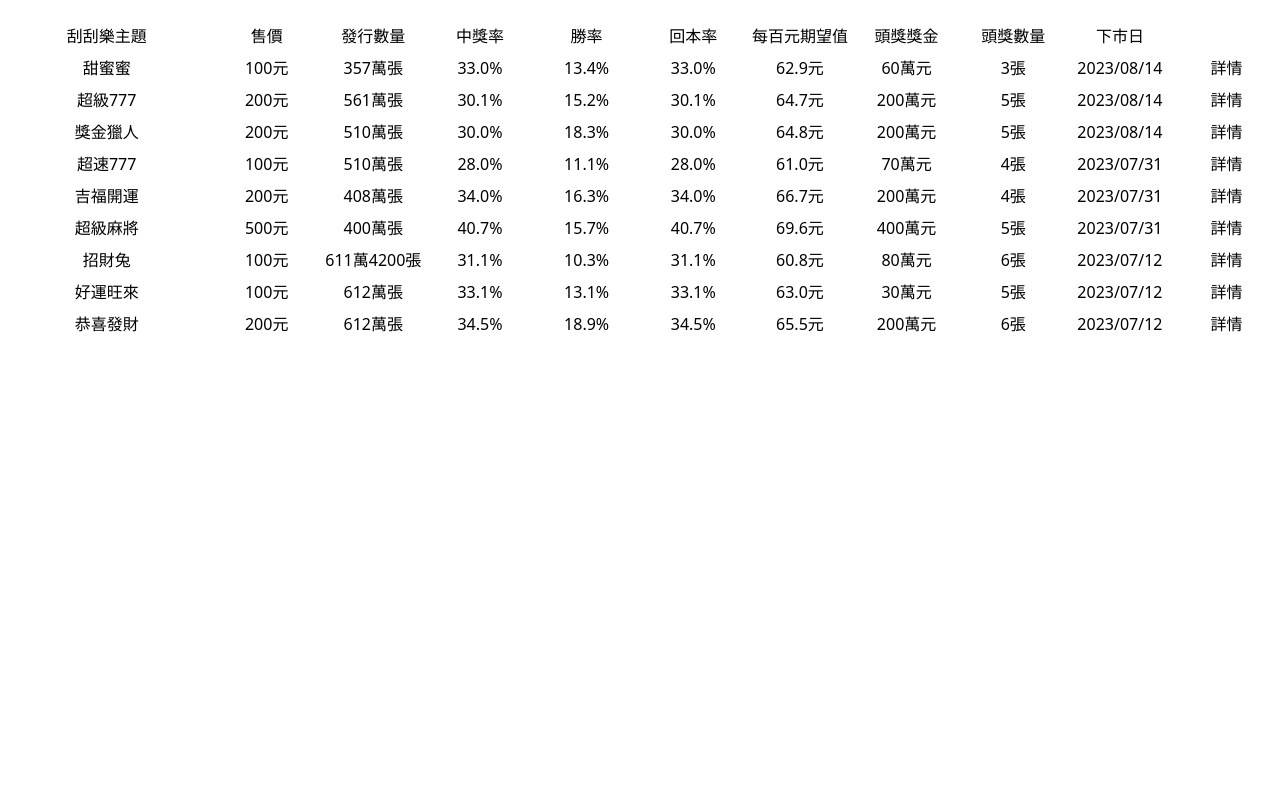
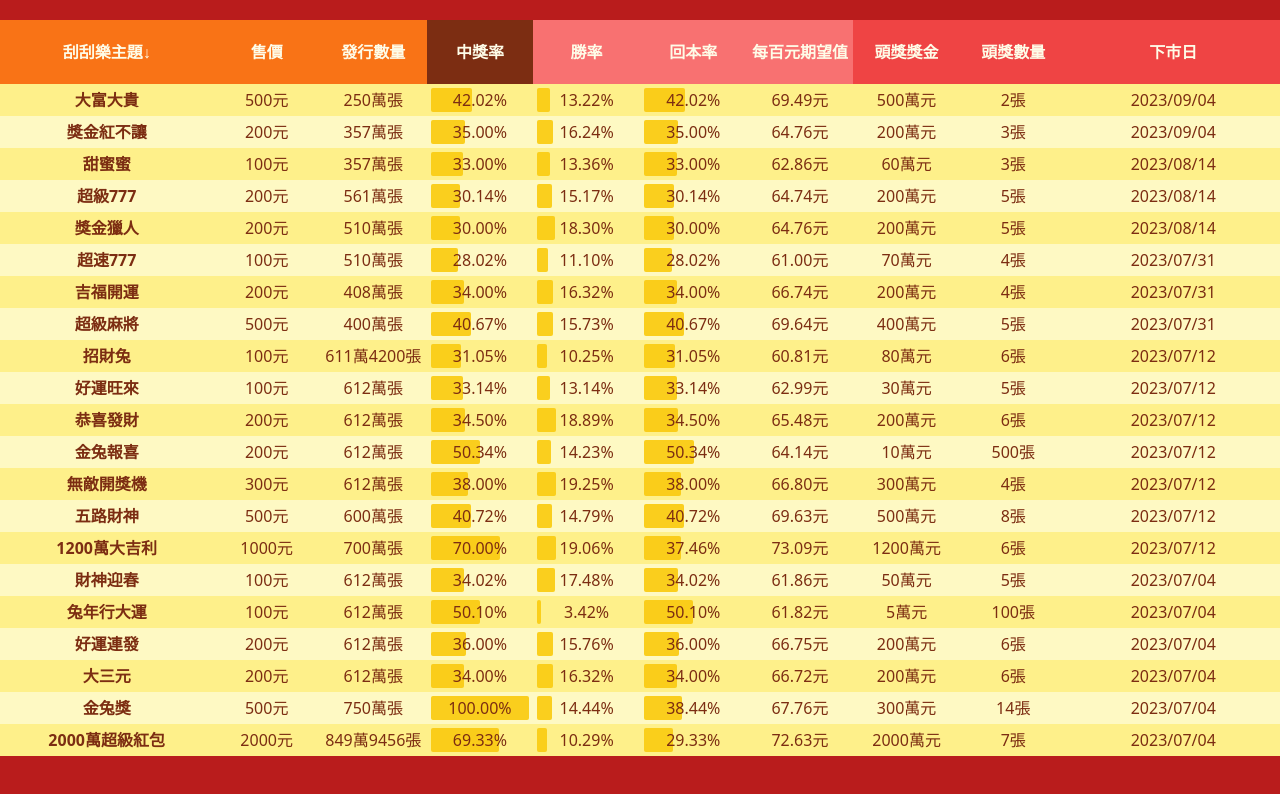
Before and after one commit to r3399r/antares, a React (Create React App) app in the folder frontend/: page / in a window 1280 px wide. Shown: the top 794 px of the page. Built offline with nearby package versions, Linux system fonts and the light colour scheme.

Commit message:
improve ui

```diff
--- a/frontend/package.json
+++ b/frontend/package.json
@@ -20,6 +20,7 @@
   },
   "dependencies": {
     "bignumber.js": "^9.1.1",
+    "classnames": "^2.3.2",
     "react": "^18.2.0",
     "react-dom": "^18.2.0",
     "react-router-dom": "^6.8.1",
--- a/frontend/src/constant/Instant.ts
+++ b/frontend/src/constant/Instant.ts
@@ -1,6 +1,44 @@
 import { Instant } from 'src/model/Instant';
 
 export const instants: Instant[] = [
+  {
+    id: '4616',
+    topic: '大富大貴',
+    cost: 500,
+    total: 2500000,
+    closeDate: '2023/09/04',
+    structure: [
+      { prize: 5000000, count: 2 },
+      { prize: 100000, count: 50 },
+      { prize: 50000, count: 100 },
+      { prize: 10000, count: 2600 },
+      { prize: 5000, count: 50000 },
+      { prize: 2000, count: 16000 },
+      { prize: 1000, count: 81800 },
+      { prize: 600, count: 180000 },
+      { prize: 500, count: 720000 },
+    ],
+  },
+  {
+    id: '4615',
+    topic: '獎金紅不讓',
+    cost: 200,
+    total: 3570000,
+    closeDate: '2023/09/04',
+    structure: [
+      { prize: 2000000, count: 3 },
+      { prize: 50000, count: 18 },
+      { prize: 10000, count: 100 },
+      { prize: 5000, count: 1441 },
+      { prize: 3000, count: 2845 },
+      { prize: 2000, count: 5282 },
+      { prize: 1500, count: 28569 },
+      { prize: 1000, count: 107189 },
+      { prize: 500, count: 77374 },
+      { prize: 300, count: 356978 },
+      { prize: 200, count: 669704 },
+    ],
+  },
   {
     id: '4614',
     topic: '甜蜜蜜',
@@ -179,4 +217,196 @@ export const instants: Instant[] = [
       { prize: 200, count: 955164 },
     ],
   },
+  {
+    id: '4605',
+    topic: '金兔報喜',
+    cost: 200,
+    total: 6120000,
+    closeDate: '2023/07/12',
+    structure: [
+      { prize: 100000, count: 500 },
+      { prize: 10000, count: 150 },
+      { prize: 5000, count: 203 },
+      { prize: 2000, count: 8329 },
+      { prize: 1000, count: 12207 },
+      { prize: 500, count: 85724 },
+      { prize: 300, count: 763757 },
+      { prize: 200, count: 2209856 },
+    ],
+  },
+  {
+    id: '4604',
+    topic: '無敵開獎機',
+    cost: 300,
+    total: 6120000,
+    closeDate: '2023/07/12',
+    structure: [
+      { prize: 3000000, count: 4 },
+      { prize: 100000, count: 36 },
+      { prize: 10000, count: 141 },
+      { prize: 5000, count: 1535 },
+      { prize: 2000, count: 8811 },
+      { prize: 1500, count: 52680 },
+      { prize: 1000, count: 323062 },
+      { prize: 800, count: 151050 },
+      { prize: 500, count: 640750 },
+      { prize: 300, count: 1147656 },
+    ],
+  },
+  {
+    id: '4603',
+    topic: '五路財神',
+    cost: 500,
+    total: 6000000,
+    closeDate: '2023/07/12',
+    structure: [
+      { prize: 5000000, count: 8 },
+      { prize: 100000, count: 42 },
+      { prize: 50000, count: 165 },
+      { prize: 10000, count: 672 },
+      { prize: 5000, count: 127920 },
+      { prize: 2000, count: 57600 },
+      { prize: 1000, count: 220800 },
+      { prize: 600, count: 480000 },
+      { prize: 500, count: 1555920 },
+    ],
+  },
+  {
+    id: '4602',
+    topic: '1200萬大吉利',
+    cost: 1000,
+    total: 7000000,
+    closeDate: '2023/07/12',
+    structure: [
+      { prize: 12000000, count: 6 },
+      { prize: 1000000, count: 175 },
+      { prize: 100000, count: 225 },
+      { prize: 50000, count: 448 },
+      { prize: 10000, count: 2800 },
+      { prize: 5000, count: 56000 },
+      { prize: 2000, count: 619640 },
+      { prize: 1500, count: 425600 },
+      { prize: 1200, count: 229600 },
+      { prize: 1000, count: 1288000 },
+      { prize: 500, count: 2277800 },
+    ],
+  },
+  {
+    id: '4601',
+    topic: '財神迎春',
+    cost: 100,
+    total: 6120000,
+    closeDate: '2023/07/04',
+    structure: [
+      { prize: 500000, count: 5 },
+      { prize: 50000, count: 20 },
+      { prize: 10000, count: 29 },
+      { prize: 5000, count: 37 },
+      { prize: 2000, count: 157 },
+      { prize: 1000, count: 610 },
+      { prize: 800, count: 1093 },
+      { prize: 500, count: 195893 },
+      { prize: 200, count: 871873 },
+      { prize: 100, count: 1012235 },
+    ],
+  },
+  {
+    id: '4600',
+    topic: '兔年行大運',
+    cost: 100,
+    total: 6120000,
+    closeDate: '2023/07/04',
+    structure: [
+      { prize: 50000, count: 100 },
+      { prize: 5000, count: 200 },
+      { prize: 2000, count: 2555 },
+      { prize: 1500, count: 4417 },
+      { prize: 1000, count: 7346 },
+      { prize: 800, count: 13445 },
+      { prize: 500, count: 58747 },
+      { prize: 300, count: 39171 },
+      { prize: 200, count: 83377 },
+      { prize: 100, count: 2856747 },
+    ],
+  },
+  {
+    id: '4599',
+    topic: '好運連發',
+    cost: 200,
+    total: 6120000,
+    closeDate: '2023/07/04',
+    structure: [
+      { prize: 2000000, count: 6 },
+      { prize: 50000, count: 20 },
+      { prize: 10000, count: 149 },
+      { prize: 5000, count: 2452 },
+      { prize: 2000, count: 22047 },
+      { prize: 1500, count: 73402 },
+      { prize: 1000, count: 146911 },
+      { prize: 500, count: 141981 },
+      { prize: 300, count: 577742 },
+      { prize: 200, count: 1238673 },
+    ],
+  },
+  {
+    id: '4598',
+    topic: '大三元',
+    cost: 200,
+    total: 6120000,
+    closeDate: '2023/07/04',
+    structure: [
+      { prize: 2000000, count: 6 },
+      { prize: 50000, count: 24 },
+      { prize: 10000, count: 243 },
+      { prize: 5000, count: 3655 },
+      { prize: 2000, count: 19564 },
+      { prize: 1500, count: 107742 },
+      { prize: 1000, count: 93751 },
+      { prize: 800, count: 24471 },
+      { prize: 600, count: 36738 },
+      { prize: 500, count: 97926 },
+      { prize: 300, count: 614398 },
+      { prize: 200, count: 1082304 },
+    ],
+  },
+  {
+    id: '4597',
+    topic: '金兔獎',
+    cost: 500,
+    total: 7500000,
+    closeDate: '2023/07/04',
+    structure: [
+      { prize: 3000000, count: 14 },
+      { prize: 50000, count: 50 },
+      { prize: 10000, count: 150 },
+      { prize: 5000, count: 3746 },
+      { prize: 2000, count: 46500 },
+      { prize: 1500, count: 84000 },
+      { prize: 1000, count: 705390 },
+      { prize: 800, count: 90000 },
+      { prize: 600, count: 153000 },
+      { prize: 500, count: 1800000 },
+      { prize: 300, count: 57000 },
+      { prize: 200, count: 240000 },
+      { prize: 100, count: 4320150 },
+    ],
+  },
+  {
+    id: '4596',
+    topic: '2000萬超級紅包',
+    cost: 2000,
+    total: 8499456,
+    closeDate: '2023/07/04',
+    structure: [
+      { prize: 20000000, count: 7 },
+      { prize: 2000000, count: 10 },
+      { prize: 1000000, count: 850 },
+      { prize: 100000, count: 4352 },
+      { prize: 30000, count: 3366 },
+      { prize: 10000, count: 47090 },
+      { prize: 5000, count: 819230 },
+      { prize: 2000, count: 1618060 },
+      { prize: 1000, count: 3400000 },
+    ],
+  },
 ];
--- a/frontend/src/page/instant/index.tsx
+++ b/frontend/src/page/instant/index.tsx
@@ -1,6 +1,8 @@
+import classNames from 'classnames';
 import { useCallback, useEffect, useState } from 'react';
 import { InstantStat } from 'src/model/Instant';
 import { getStats } from 'src/service/instantService';
+import { bn } from 'src/util/bignumber';
 
 const Instant = () => {
   const [stats, setStats] = useState<InstantStat[]>();
@@ -24,58 +26,110 @@ const Instant = () => {
   );
 
   return (
-    <div className="overflow-x-auto h-screen py-5">
-      <div className="flex items-center text-center min-w-[840px] max-w-[1440px] mx-auto">
-        <div className="w-1/6 min-w-[140px] p-1 cursor-pointer" onClick={() => click('id')}>
-          刮刮樂主題
+    <div className="overflow-x-auto min-h-screen py-5 bg-red-700">
+      <div className="flex items-center text-center min-w-[900px] max-w-[1440px] h-[64px] mx-auto bg-red-500 text-yellow-50 font-bold">
+        <div
+          className="w-1/6 min-w-[150px] h-full cursor-pointer bg-orange-500 flex items-center justify-center"
+          onClick={() => click('id')}
+        >
+          <div className="p-1">刮刮樂主題{sort === 'id' && <span>↓</span>}</div>
         </div>
-        <div className="w-1/12 min-w-[70px] p-1 cursor-pointer" onClick={() => click('cost')}>
-          售價
+        <div
+          className="w-1/12 min-w-[75px] h-full cursor-pointer bg-orange-500 flex items-center justify-center"
+          onClick={() => click('cost')}
+        >
+          <div className="p-1">售價{sort === 'cost' && <span>↓</span>}</div>
         </div>
-        <div className="w-1/12 min-w-[70px] p-1 cursor-pointer" onClick={() => click('totalW')}>
-          發行數量
+        <div
+          className="w-1/12 min-w-[75px] h-full cursor-pointer bg-orange-500 flex items-center justify-center"
+          onClick={() => click('totalW')}
+        >
+          <div className="p-1">發行數量{sort === 'totalW' && <span>↓</span>}</div>
         </div>
-        <div className="w-1/12 min-w-[70px] p-1 cursor-pointer" onClick={() => click('bingoRate')}>
-          中獎率
+        <div
+          className="w-1/12 min-w-[75px] h-full cursor-pointer bg-orange-900 flex items-center justify-center"
+          onClick={() => click('bingoRate')}
+        >
+          <div className="p-1">中獎率{sort === 'bingoRate' && <span>↓</span>}</div>
         </div>
-        <div className="w-1/12 min-w-[70px] p-1 cursor-pointer" onClick={() => click('winRate')}>
-          勝率
+        <div
+          className="w-1/12 min-w-[75px] h-full cursor-pointer bg-red-400 flex items-center justify-center"
+          onClick={() => click('winRate')}
+        >
+          <div className="p-1">勝率{sort === 'winRate' && <span>↓</span>}</div>
         </div>
-        <div className="w-1/12 min-w-[70px] p-1 cursor-pointer" onClick={() => click('noLoseRate')}>
-          回本率
+        <div
+          className="w-1/12 min-w-[75px] h-full cursor-pointer bg-red-400 flex items-center justify-center"
+          onClick={() => click('noLoseRate')}
+        >
+          <div className="p-1">回本率{sort === 'noLoseRate' && <span>↓</span>}</div>
         </div>
-        <div className="w-1/12 min-w-[70px] p-1 cursor-pointer" onClick={() => click('expect')}>
-          每百元期望值
+        <div
+          className="w-1/12 min-w-[75px] h-full cursor-pointer bg-red-400 flex items-center justify-center"
+          onClick={() => click('expect')}
+        >
+          <div className="p-1">每百元期望值{sort === 'expect' && <span>↓</span>}</div>
         </div>
-        <div className="w-1/12 min-w-[70px] p-1 cursor-pointer" onClick={() => click('topPrize')}>
-          頭獎獎金
+        <div
+          className="w-1/12 min-w-[75px] h-full cursor-pointer flex items-center justify-center"
+          onClick={() => click('topPrize')}
+        >
+          <div className="p-1">頭獎獎金{sort === 'topPrize' && <span>↓</span>}</div>
         </div>
-        <div className="w-1/12 min-w-[70px] p-1 cursor-pointer" onClick={() => click('topCount')}>
-          頭獎數量
+        <div
+          className="w-1/12 min-w-[75px] h-full cursor-pointer flex items-center justify-center"
+          onClick={() => click('topCount')}
+        >
+          <div className="p-1">頭獎數量{sort === 'topCount' && <span>↓</span>}</div>
         </div>
-        <div className="w-1/12 min-w-[70px] p-1 cursor-pointer" onClick={() => click('closeDate')}>
-          下市日
+        <div
+          className="w-1/6 min-w-[150px] h-full cursor-pointer flex items-center justify-center"
+          onClick={() => click('closeDate')}
+        >
+          <div className="p-1">下市日{sort === 'closeDate' && <span>↓</span>}</div>
         </div>
-        <div className="w-1/12 min-w-[70px] p-1" />
       </div>
-      {stats?.map((v) => (
+      {stats?.map((v, i) => (
         <div
           key={v.id}
-          className="flex items-center text-center min-w-[840px] max-w-[1440px] mx-auto"
+          className={classNames(
+            'flex items-center text-center min-w-[900px] max-w-[1440px] mx-auto text-orange-900',
+            {
+              'bg-yellow-200': i % 2 === 0,
+              'bg-yellow-100': i % 2 === 1,
+            },
+          )}
         >
-          <div className="w-1/6 min-w-[140px] p-1">{v.topic}</div>
-          <div className="w-1/12 min-w-[70px] p-1">{v.cost}元</div>
-          <div className="w-1/12 min-w-[70px] p-1">
+          <div className="w-1/6 min-w-[150px] p-1 font-bold">{v.topic}</div>
+          <div className="w-1/12 min-w-[75px] p-1">{v.cost}元</div>
+          <div className="w-1/12 min-w-[75px] p-1">
             {v.totalW}萬{v.totalR === 0 ? '' : v.totalR}張
           </div>
-          <div className="w-1/12 min-w-[70px] p-1">{v.bingoRate}%</div>
-          <div className="w-1/12 min-w-[70px] p-1">{v.winRate}%</div>
-          <div className="w-1/12 min-w-[70px] p-1">{v.noLoseRate}%</div>
-          <div className="w-1/12 min-w-[70px] p-1">{v.expect}元</div>
-          <div className="w-1/12 min-w-[70px] p-1">{v.topPrize}萬元</div>
-          <div className="w-1/12 min-w-[70px] p-1">{v.topCount}張</div>
-          <div className="w-1/12 min-w-[70px] p-1 break-words">{v.closeDate}</div>
-          <div className="w-1/12 min-w-[70px] p-1">詳情</div>
+          <div className="w-1/12 min-w-[75px] p-1 relative">
+            <div className="relative z-10">{bn(v.bingoRate).toFixed(2)}%</div>
+            <span
+              className="bg-yellow-400 opacity-95 my-1 absolute top-0 left-1 bottom-0 rounded-sm"
+              style={{ width: `calc((100% - 8px)*${v.bingoRate / 100})` }}
+            />
+          </div>
+          <div className="w-1/12 min-w-[75px] p-1 relative">
+            <div className="relative z-10">{bn(v.winRate).toFixed(2)}%</div>
+            <span
+              className="bg-yellow-400 opacity-95 my-1 absolute top-0 left-1 bottom-0 rounded-sm"
+              style={{ width: `calc((100% - 8px)*${v.winRate / 100})` }}
+            />
+          </div>
+          <div className="w-1/12 min-w-[75px] p-1 relative">
+            <div className="relative z-10">{bn(v.noLoseRate).toFixed(2)}%</div>
+            <span
+              className="bg-yellow-400 opacity-95 my-1 absolute top-0 left-1 bottom-0 rounded-sm"
+              style={{ width: `calc((100% - 8px)*${v.noLoseRate / 100})` }}
+            />
+          </div>
+          <div className="w-1/12 min-w-[75px] p-1">{bn(v.expect).toFixed(2)}元</div>
+          <div className="w-1/12 min-w-[75px] p-1">{v.topPrize}萬元</div>
+          <div className="w-1/12 min-w-[75px] p-1">{v.topCount}張</div>
+          <div className="w-1/6 min-w-[150px] p-1">{v.closeDate}</div>
         </div>
       ))}
     </div>
--- a/frontend/src/service/instantService.ts
+++ b/frontend/src/service/instantService.ts
@@ -23,10 +23,10 @@ export const getStats = (
         if (v.prize > topPrize) topPrize = v.prize;
       });
 
-      const bingoRate = totalBingo.div(data.total).times(100).toFixed(1);
-      const winRate = totalWin.div(data.total).times(100).toFixed(1);
-      const noLoseRate = totalNoLose.div(data.total).times(100).toFixed(1);
-      const expect = product.div(data.total).div(data.cost).times(100).toFixed(1);
+      const bingoRate = totalBingo.div(data.total).times(100).toNumber();
+      const winRate = totalWin.div(data.total).times(100).toNumber();
+      const noLoseRate = totalNoLose.div(data.total).times(100).toNumber();
+      const expect = product.div(data.total).div(data.cost).times(100).toNumber();
 
       return {
         id: data.id,
```
Also changed, not shown: frontend/src/model/Instant.ts (+4 -4 lines), 1 other file (tests, documents, lock files or other folders).
